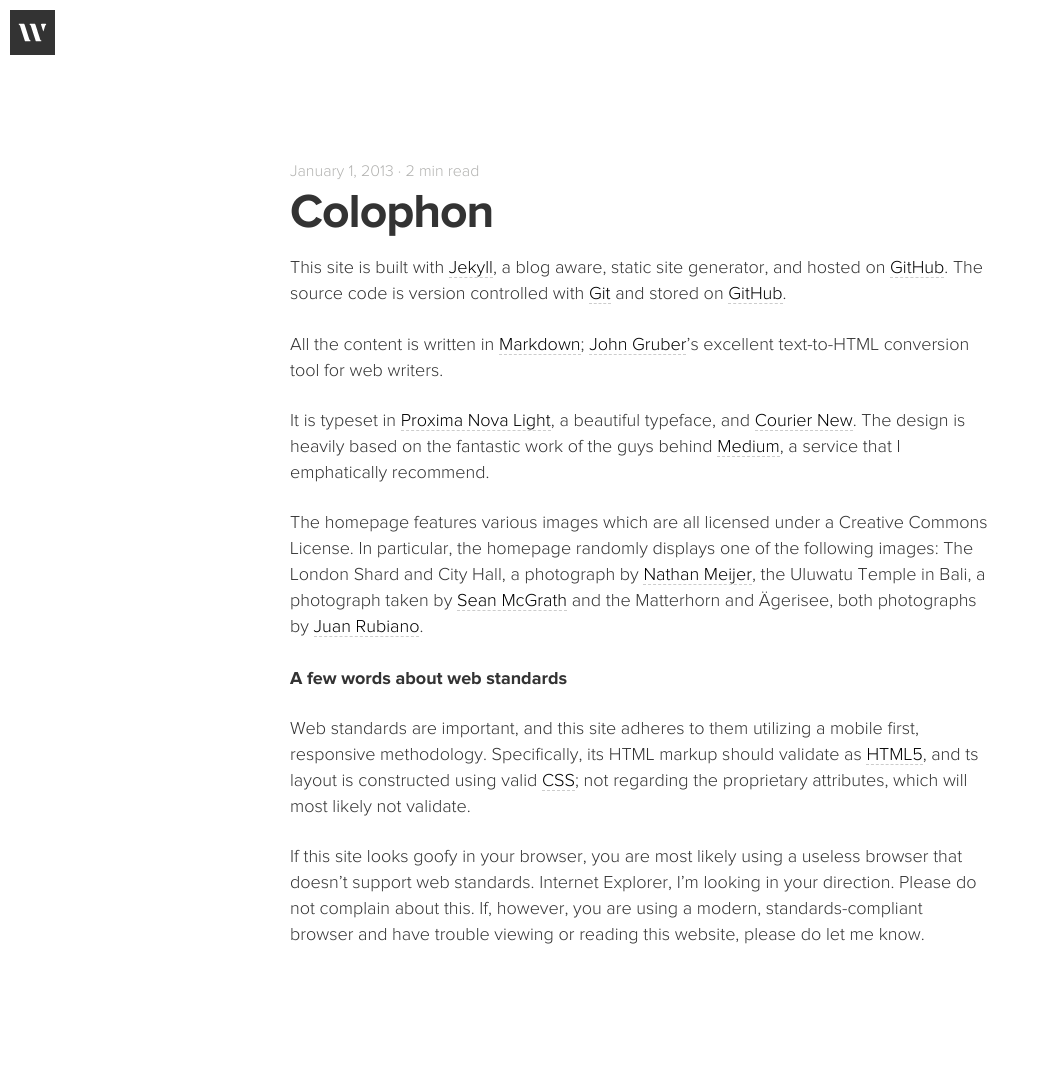
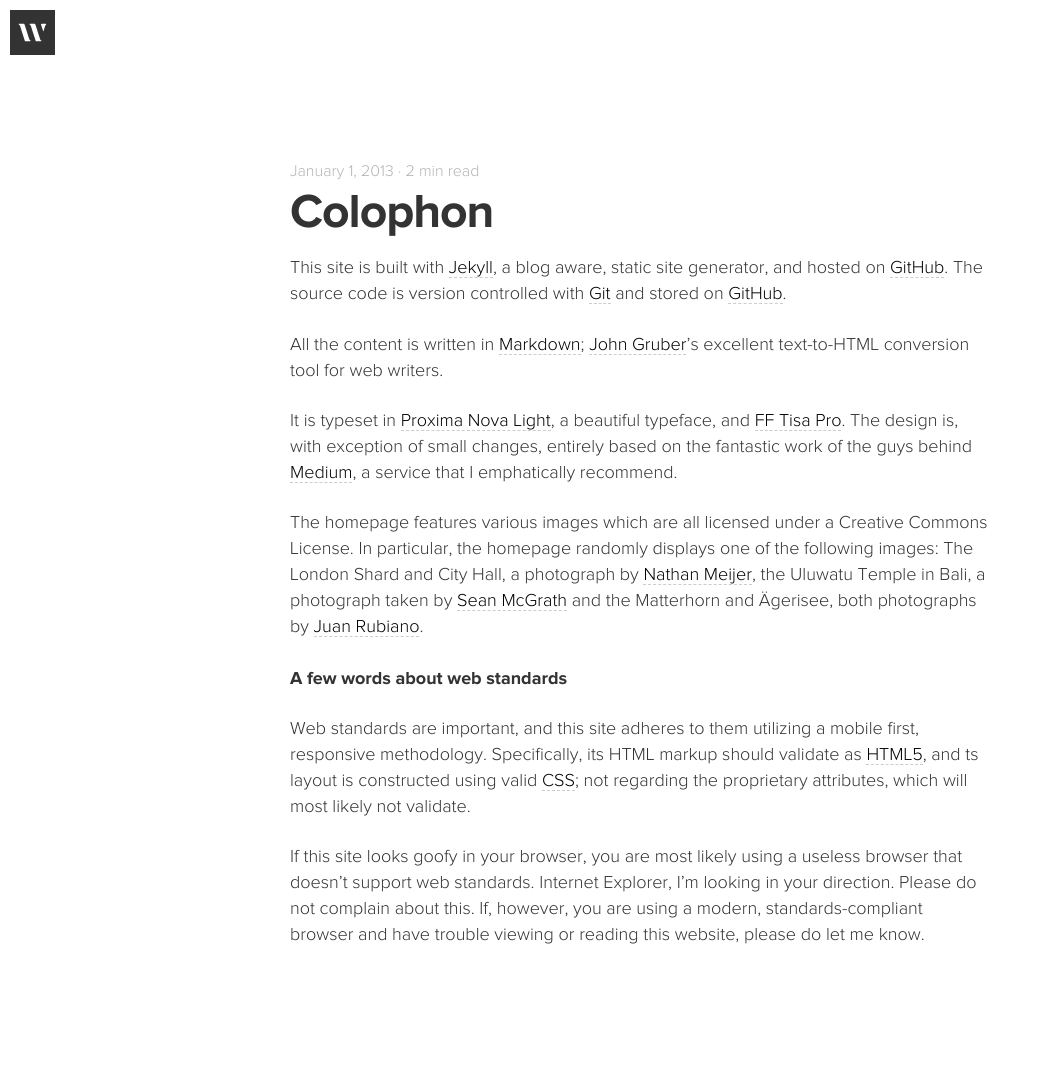
Before and after one commit to wiaderny/wiaderny.github.com, a Jekyll site: the page built from colophon/index.md, in a window 1280 px wide. Shown: the whole page, without its empty margins (0-1040 px from the left). Built offline with Jekyll 4.4.1, drawn with Linux system fonts in a browser that asks for light colours; nearby versions of some CDN libraries; Markdown is read by kramdown in place of the engine named in the settings.

Commit message:
updated colophon

```diff
--- a/colophon/index.md
+++ b/colophon/index.md
@@ -9,7 +9,7 @@ This site is built with [Jekyll], a blog aware, static site generator, and hoste
 
 All the content is written in [Markdown]; [John Gruber]'s excellent text-to-HTML conversion tool for web writers.
 
-It is typeset in [Proxima Nova Light], a beautiful typeface, and [Courier New]. The design is heavily based on the fantastic work of the guys behind [Medium], a service that I emphatically recommend.
+It is typeset in [Proxima Nova Light], a beautiful typeface, and [FF Tisa Pro]. The design is, with exception of small changes, entirely based on the fantastic work of the guys behind [Medium], a service that I emphatically recommend.
 
 The homepage features various images which are all licensed under a Creative Commons License. In particular, the homepage randomly displays one of the following images: The London Shard and City Hall, a photograph by [Nathan Meijer], the Uluwatu Temple in Bali, a photograph taken by [Sean McGrath] and the Matterhorn and Ägerisee, both photographs by [Juan Rubiano].
 
@@ -27,7 +27,7 @@ If this site looks goofy in your browser, you are most likely using a useless br
 [GitHub]: https://github.com/wiaderny/wiaderny.github.com "Peak about"
 [Markdown]: http://daringfireball.net/projects/markdown/
 [John Gruber]: http://daringfireball.net/
-[Courier New]: http://www.myfonts.com/fonts/microsoft/courier-new/
+[FF Tisa Pro]: https://typekit.com/fonts/ff-tisa-web-pro
 [HTML5]: http://www.whatwg.org/specs/web-apps/current-work/
 [CSS]: http://jigsaw.w3.org/css-validator/validator?uri=http://wiaderny.org/assets/css/style.css
 [Nathan Meijer]: http://www.flickr.com/photos/61295396@N08
```
Also changed, not shown: 1 other file.
